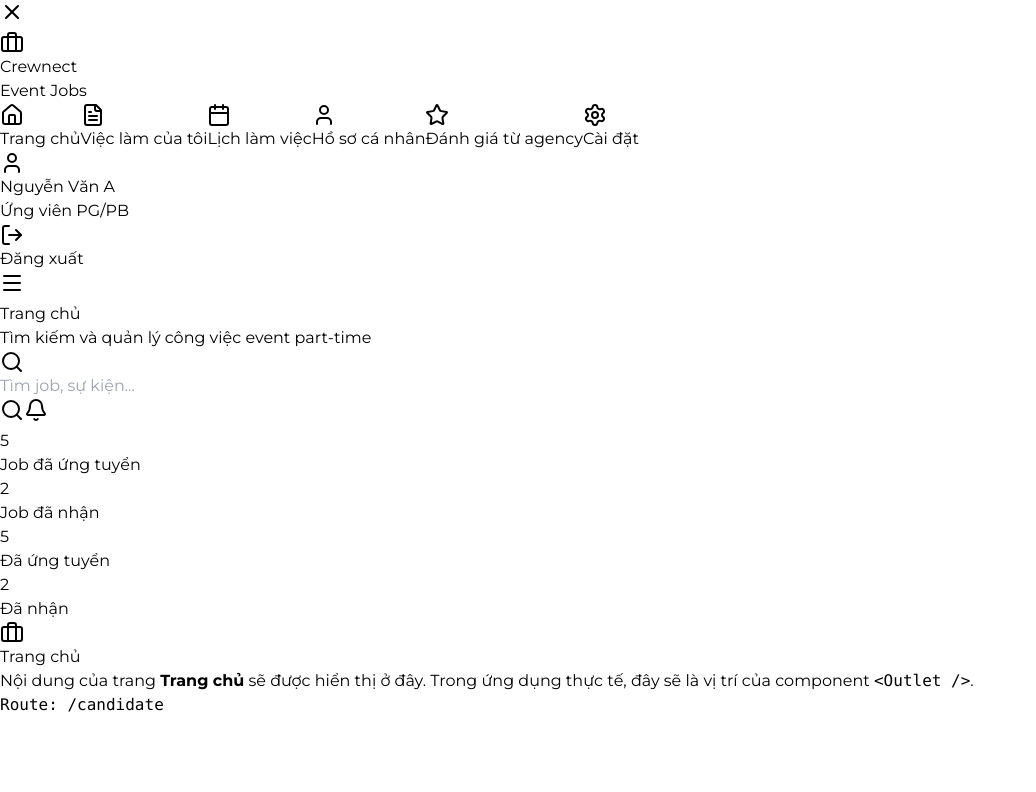
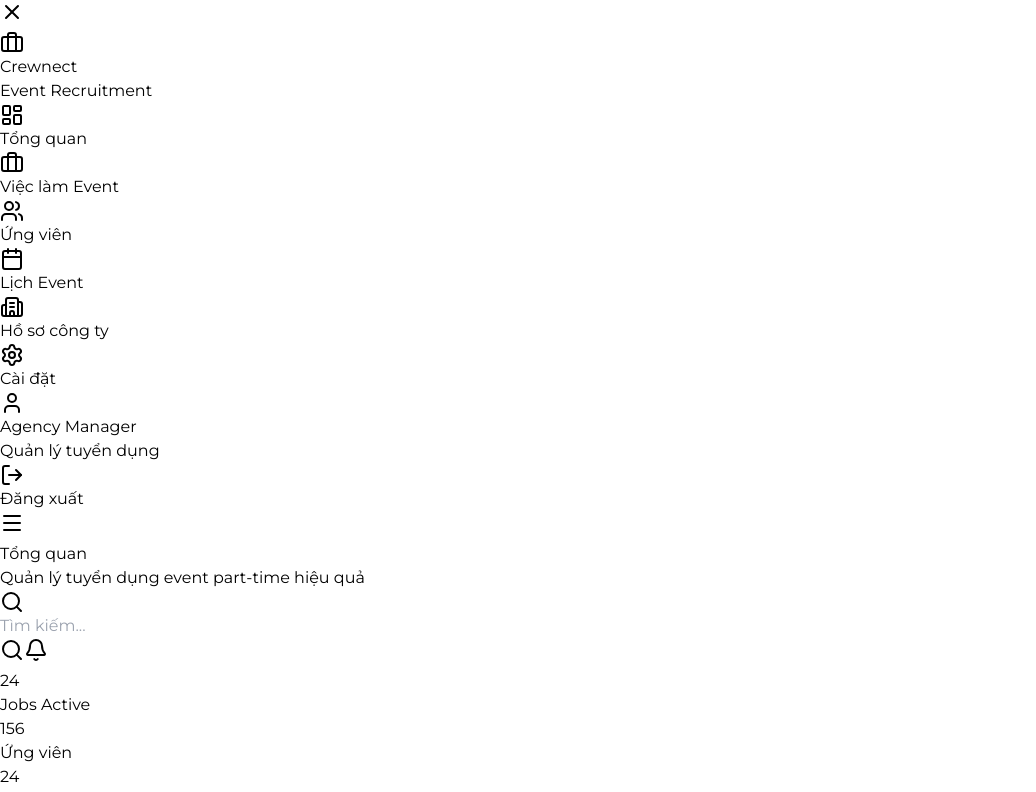
Before and after one commit to nguyentung423/Crewnect---app, a React (Vite) app in the folder frontend/: page /agency in a window 1280 px wide. Shown: the top 792 px of the page, without its empty margins (0-1036 px from the left). Built offline with nearby package versions, Linux system fonts and the light colour scheme.

Commit message:
Update code

```diff
--- a/frontend/src/pages/dashboard/AgencyDashboard.jsx
+++ b/frontend/src/pages/dashboard/AgencyDashboard.jsx
@@ -1,51 +1,56 @@
-
+import { Link, Outlet, useLocation } from "react-router-dom";
 import {
-  Home,
-  FileText,
-  Calendar,
-  User,
-  Star,
+  LayoutDashboard,
+  Briefcase,
+  Users,
+  Building2,
   Settings,
   LogOut,
   Bell,
   Search,
-  Briefcase,
+  Calendar,
+  User,
   Menu,
   X
 } from "lucide-react";
+import { logout } from "../../lib/authApi";
 import { useState } from "react";
 
-export default function CandidateDashboard() {
-  const [activeTab, setActiveTab] = useState("/candidate");
+export default function AgencyDashboard() {
+  const location = useLocation();
   const [sidebarOpen, setSidebarOpen] = useState(false);
 
   const navItems = [
-    { name: "Trang chủ", path: "/candidate", icon: Home },
-    { name: "Việc làm của tôi", path: "/candidate/applications", icon: FileText },
-    { name: "Lịch làm việc", path: "/candidate/calendar", icon: Calendar },
-    { name: "Hồ sơ cá nhân", path: "/candidate/profile", icon: User },
-    { name: "Đánh giá từ agency", path: "/candidate/reviews", icon: Star },
-    { name: "Cài đặt", path: "/candidate/settings", icon: Settings },
+    { name: "Tổng quan", path: "/agency", icon: LayoutDashboard },
+    { name: "Việc làm Event", path: "/agency/jobs", icon: Briefcase },
+    { name: "Ứng viên", path: "/agency/applications", icon: Users },
+    { name: "Lịch Event", path: "/agency/calendar", icon: Calendar },
+    { name: "Hồ sơ công ty", path: "/agency/profile", icon: Building2 },
+    { name: "Cài đặt", path: "/agency/settings", icon: Settings },
   ];
 
-  const handleLogout = () => {
-    console.log("Logout clicked - redirect to /login/candidate");
-    // In real app: window.location.href = "/login/candidate";
-  };
-
-  const handleNavClick = (path) => {
-    setActiveTab(path);
-    setSidebarOpen(false); // Close sidebar on mobile after selection
+  const handleLogout = async () => {
+    try {
+      await logout();
+      window.location.href = "/login/agency";
+    } catch (err) {
+      console.error("Logout error:", err.message);
+    }
   };
 
   // Get current page name for header
   const getCurrentPageName = () => {
-    const currentItem = navItems.find(item => item.path === activeTab);
+    const currentItem = navItems.find(item => item.path === location.pathname);
     return currentItem ? currentItem.name : "Dashboard";
   };
 
+  // Close sidebar when clicking nav item on mobile
+  const handleNavClick = () => {
+    setSidebarOpen(false);
+  };
+
   return (
-    <div className="flex h-screen bg-gradient-to-br from-orange-50 to-slate-100 relative">
+    <div className="flex h-screen bg-gradient-to-br from-slate-50 to-slate-100 relative">
       {/* Mobile backdrop */}
       {sidebarOpen && (
         <div
@@ -56,16 +61,16 @@
 
       {/* Sidebar */}
       <aside className={`
-        fixed lg:relative inset-y-0 left-0 z-50 w-72 bg-white shadow-2xl flex flex-col overflow-hidden transition-transform duration-300
+        fixed lg:relative inset-y-0 left-0 z-50 w-72 bg-white shadow-xl flex flex-col overflow-hidden transition-transform duration-300
         ${sidebarOpen ? 'translate-x-0' : '-translate-x-full lg:translate-x-0'}
       `}>
         {/* Background decoration */}
-        <div className="absolute top-0 right-0 w-32 h-32 bg-gradient-to-br from-orange-600/8 to-emerald-500/5 rounded-full -translate-y-8 translate-x-8"></div>
+        <div className="absolute top-0 right-0 w-32 h-32 bg-gradient-to-br from-green-800/5 to-orange-600/5 rounded-full -translate-y-8 translate-x-8"></div>
 
         {/* Mobile close button */}
         <button
           onClick={() => setSidebarOpen(false)}
-          className="lg:hidden absolute top-4 right-4 p-2 text-slate-500 hover:text-orange-600 z-10"
+          className="lg:hidden absolute top-4 right-4 p-2 text-slate-500 hover:text-green-800 z-10"
         >
           <X className="w-5 h-5" />
         </button>
@@ -73,14 +78,14 @@
         {/* Logo section */}
         <div className="p-4 lg:p-6 border-b border-slate-200 relative z-10">
           <div className="flex items-center space-x-3">
-            <div className="w-10 h-10 bg-gradient-to-br from-orange-600 to-orange-500 rounded-xl flex items-center justify-center shadow-lg">
+            <div className="w-10 h-10 bg-gradient-to-br from-green-800 to-green-600 rounded-xl flex items-center justify-center shadow-lg">
               <Briefcase className="w-5 h-5 text-white" />
             </div>
             <div>
-              <h1 className="text-lg lg:text-xl font-bold bg-gradient-to-r from-orange-600 to-orange-500 bg-clip-text text-transparent">
+              <h1 className="text-lg lg:text-xl font-bold bg-gradient-to-r from-green-800 to-green-600 bg-clip-text text-transparent">
                 Crewnect
               </h1>
-              <p className="text-xs text-slate-500 font-medium">Event Jobs</p>
+              <p className="text-xs text-slate-500 font-medium">Event Recruitment</p>
             </div>
           </div>
         </div>
@@ -88,43 +93,44 @@
         {/* Navigation */}
         <nav className="flex-1 p-3 lg:p-4 space-y-1 overflow-y-auto">
           {navItems.map(({ name, path, icon: Icon }) => (
-            <button
+            <Link
               key={path}
-              onClick={() => handleNavClick(path)}
-              className={`group flex items-center w-full px-3 lg:px-4 py-3 rounded-xl transition-all duration-200 ${
-                activeTab === path
-                  ? "bg-gradient-to-r from-orange-600 to-orange-500 text-white shadow-lg shadow-orange-600/25 transform scale-[1.02]"
-                  : "text-slate-600 hover:bg-slate-50 hover:text-orange-600 active:bg-slate-100"
+              to={path}
+              onClick={handleNavClick}
+              className={`group flex items-center px-3 lg:px-4 py-3 rounded-xl transition-all duration-200 ${
+                location.pathname === path
+                  ? "bg-gradient-to-r from-green-800 to-green-700 text-white shadow-lg shadow-green-800/25 transform scale-[1.02]"
+                  : "text-slate-600 hover:bg-slate-50 hover:text-green-800 hover:translate-x-1 active:bg-slate-100"
               }`}
             >
               <div className={`p-2 rounded-lg transition-colors ${
-                activeTab === path
+                location.pathname === path
                   ? "bg-white/20"
-                  : "bg-slate-100 group-hover:bg-orange-50"
+                  : "bg-slate-100 group-hover:bg-green-50"
               }`}>
                 <Icon className={`w-4 h-4 ${
-                  activeTab === path
+                  location.pathname === path
                     ? "text-white"
-                    : "text-slate-500 group-hover:text-orange-600"
+                    : "text-slate-500 group-hover:text-green-800"
                 }`} />
               </div>
               <span className="ml-3 font-medium text-sm">{name}</span>
-              {activeTab === path && (
+              {location.pathname === path && (
                 <div className="ml-auto w-2 h-2 bg-white rounded-full animate-pulse"></div>
               )}
-            </button>
+            </Link>
           ))}
         </nav>
 
         {/* User info & logout */}
         <div className="p-3 lg:p-4 border-t border-slate-200 bg-slate-50/50">
           <div className="flex items-center space-x-3 px-3 lg:px-4 py-3 bg-white rounded-xl shadow-sm mb-3">
-            <div className="w-8 h-8 bg-gradient-to-br from-emerald-400 to-emerald-600 rounded-lg flex items-center justify-center">
+            <div className="w-8 h-8 bg-gradient-to-br from-orange-400 to-orange-600 rounded-lg flex items-center justify-center">
               <User className="w-4 h-4 text-white" />
             </div>
             <div className="flex-1 min-w-0">
-              <p className="text-sm font-semibold text-slate-800 truncate">Nguyễn Văn A</p>
-              <p className="text-xs text-slate-500">Ứng viên PG/PB</p>
+              <p className="text-sm font-semibold text-slate-800 truncate">Agency Manager</p>
+              <p className="text-xs text-slate-500">Quản lý tuyển dụng</p>
             </div>
           </div>
 
@@ -150,7 +156,7 @@
               <div className="flex items-center space-x-3">
                 <button
                   onClick={() => setSidebarOpen(true)}
-                  className="lg:hidden p-2 text-slate-600 hover:text-orange-600 hover:bg-slate-100 rounded-lg transition-colors"
+                  className="lg:hidden p-2 text-slate-600 hover:text-green-800 hover:bg-slate-100 rounded-lg transition-colors"
                 >
                   <Menu className="w-5 h-5" />
                 </button>
@@ -160,7 +166,7 @@
                     {getCurrentPageName()}
                   </h2>
                   <p className="text-xs lg:text-sm text-slate-500 hidden sm:block">
-                    Tìm kiếm và quản lý công việc event part-time
+                    Quản lý tuyển dụng event part-time hiệu quả
                   </p>
                 </div>
               </div>
@@ -171,8 +177,8 @@
                   <Search className="absolute left-3 top-1/2 transform -translate-y-1/2 w-4 h-4 text-slate-400" />
                   <input
                     type="text"
-                    placeholder="Tìm job, sự kiện..."
-                    className="pl-10 pr-4 py-2 w-32 sm:w-48 lg:w-64 bg-slate-50 border border-slate-200 rounded-xl text-sm focus:outline-none focus:ring-2 focus:ring-orange-500/20 focus:border-orange-500 transition-colors"
+                    placeholder="Tìm kiếm..."
+                    className="pl-10 pr-4 py-2 w-32 sm:w-48 lg:w-64 bg-slate-50 border border-slate-200 rounded-xl text-sm focus:outline-none focus:ring-2 focus:ring-green-500/20 focus:border-green-500 transition-colors"
                   />
                 </div>
 
@@ -183,19 +189,19 @@
 
                 {/* Notifications */}
                 <button className="relative p-2 lg:p-3 bg-slate-50 hover:bg-slate-100 active:bg-slate-200 rounded-xl transition-colors group">
-                  <Bell className="w-5 h-5 text-slate-600 group-hover:text-orange-600" />
-                  <span className="absolute -top-1 -right-1 w-3 h-3 bg-emerald-500 rounded-full animate-pulse"></span>
+                  <Bell className="w-5 h-5 text-slate-600 group-hover:text-green-800" />
+                  <span className="absolute -top-1 -right-1 w-3 h-3 bg-orange-500 rounded-full animate-pulse"></span>
                 </button>
 
                 {/* Quick stats - only on larger screens */}
                 <div className="hidden xl:flex items-center space-x-4 pl-4 border-l border-slate-200">
                   <div className="text-center">
-                    <div className="text-lg lg:text-xl font-bold text-orange-600">5</div>
-                    <div className="text-xs text-slate-500">Job đã ứng tuyển</div>
+                    <div className="text-lg lg:text-xl font-bold text-green-800">24</div>
+                    <div className="text-xs text-slate-500">Jobs Active</div>
                   </div>
                   <div className="text-center">
-                    <div className="text-lg lg:text-xl font-bold text-emerald-600">2</div>
-                    <div className="text-xs text-slate-500">Job đã nhận</div>
+                    <div className="text-lg lg:text-xl font-bold text-orange-600">156</div>
+                    <div className="text-xs text-slate-500">Ứng viên</div>
                   </div>
                 </div>
               </div>
@@ -207,13 +213,13 @@
         <div className="xl:hidden bg-white border-b border-slate-200 px-4 py-3">
           <div className="flex justify-around text-center">
             <div>
-              <div className="text-lg font-bold text-orange-600">5</div>
-              <div className="text-xs text-slate-500">Đã ứng tuyển</div>
+              <div className="text-lg font-bold text-green-800">24</div>
+              <div className="text-xs text-slate-500">Jobs Active</div>
             </div>
             <div className="w-px bg-slate-200"></div>
             <div>
-              <div className="text-lg font-bold text-emerald-600">2</div>
-              <div className="text-xs text-slate-500">Đã nhận</div>
+              <div className="text-lg font-bold text-orange-600">156</div>
+              <div className="text-xs text-slate-500">Ứng viên</div>
             </div>
           </div>
         </div>
@@ -221,24 +227,7 @@
         {/* Content */}
         <div className="flex-1 p-4 lg:p-8 overflow-y-auto">
           <div className="max-w-7xl mx-auto">
-            {/* Demo content - replace with <Outlet /> in real app */}
-            <div className="bg-white rounded-2xl shadow-sm border border-slate-200 p-6 lg:p-8">
-              <div className="text-center py-8 lg:py-12">
-                <div className="w-16 h-16 bg-gradient-to-br from-orange-100 to-emerald-100 rounded-full flex items-center justify-center mx-auto mb-4">
-                  <Briefcase className="w-8 h-8 text-orange-600" />
-                </div>
-                <h3 className="text-xl font-semibold text-slate-800 mb-2">
-                  {getCurrentPageName()}
-                </h3>
-                <p className="text-slate-500 max-w-md mx-auto text-sm lg:text-base">
-                  Nội dung của trang <strong>{getCurrentPageName()}</strong> sẽ được hiển thị ở đây.
-                  Trong ứng dụng thực tế, đây sẽ là vị trí của component <code>&lt;Outlet /&gt;</code>.
-                </p>
-                <div className="mt-6 px-4 py-2 bg-slate-100 rounded-lg inline-block">
-                  <code className="text-sm text-slate-600">Route: {activeTab}</code>
-                </div>
-              </div>
-            </div>
+            <Outlet />
           </div>
         </div>
       </main>
```
